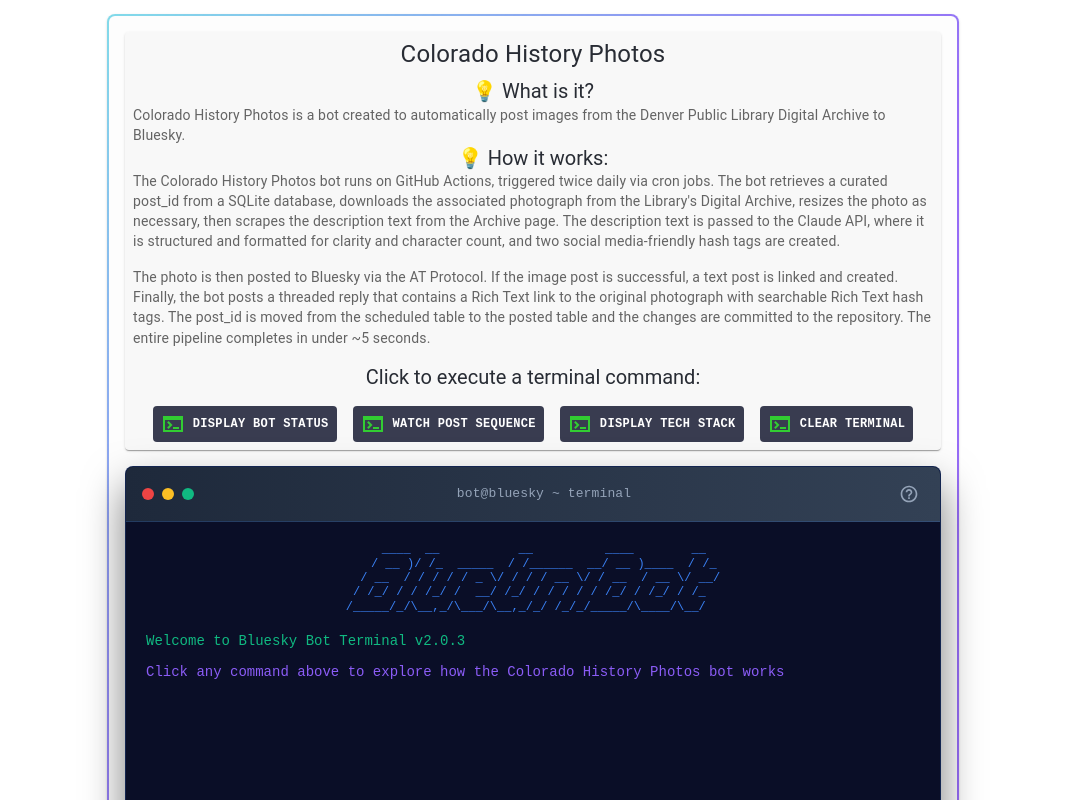
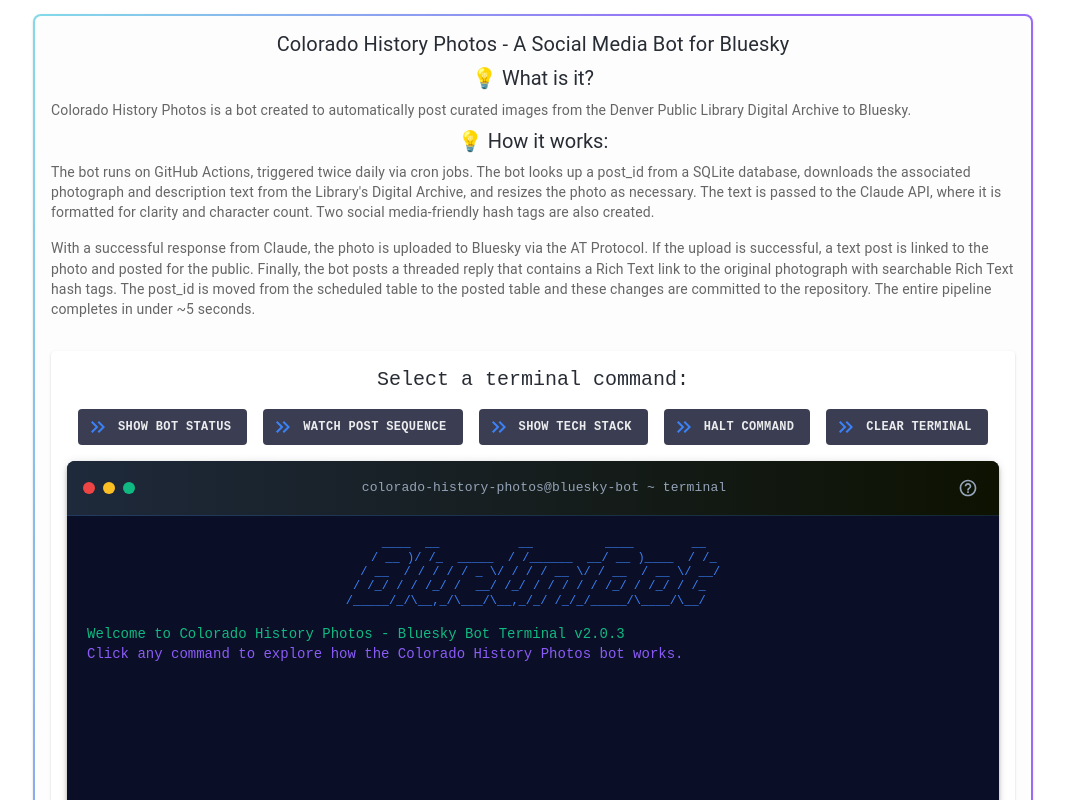
Before and after one commit to kawilliams8/resume, a React (Vite) app: page / in a window 1280 px wide. Shown: the part 1200-2000 px from the top of the page, without its empty margins (107-1172 px from the left). Built offline with nearby package versions, Linux system fonts and the light colour scheme.

Commit message:
Progress on the Bot explanation

```diff
--- a/src/components/Bot.tsx
+++ b/src/components/Bot.tsx
@@ -11,7 +11,9 @@
   Tooltip,
 } from "@mui/material";
 import { HelpOutline } from "@mui/icons-material";
-import { TerminalSharp } from "@mui/icons-material";
+import { KeyboardDoubleArrowRightTwoTone } from "@mui/icons-material";
+import { FavoriteBorder } from "@mui/icons-material";
+import { TooltipProps, tooltipClasses } from "@mui/material/Tooltip";
 
 const TerminalWindow = styled(Paper)(({}) => ({
   background: "#0a0e27",
@@ -19,12 +21,10 @@
   overflow: "hidden",
   fontFamily: '"JetBrains Mono", "Courier New", monospace',
   position: "relative",
-  boxShadow: "0 20px 40px rgba(0, 0, 0, 0.5)",
-  border: "1px solid rgba(59, 130, 246, 0.2)",
 }));
 
 const TerminalHeader = styled(Box)({
-  background: "linear-gradient(90deg, #1e293b 0%, #334155 100%)",
+  background: "linear-gradient(90deg, #1e293b 0%,rgb(13, 18, 1) 100%)",
   padding: "12px 16px",
   display: "flex",
   alignItems: "center",
@@ -66,14 +66,15 @@
 const TerminalLine = styled(Box)<{
   type?: "input" | "output" | "error" | "success" | "info";
 }>(({ type = "output" }) => ({
-  marginBottom: "8px",
+  lineHeight: "20px",
+  marginBottom: "0px",
   color:
     type === "input"
-      ? "#06b6d4"
+      ? "#06b6d4" // teal
       : type === "error"
-        ? "#ef4444"
+        ? "#ef4444" // red
         : type === "success"
-          ? "#10b981"
+          ? "#10b981" // green
           : type === "info"
             ? "#8b5cf6"
             : "#94a3b8",
@@ -99,15 +100,23 @@
 
 const SuggestionChip = styled(Button)(({}) => ({
   background: alpha("#0a0e27", 0.8),
-  color: "white",
-  fontFamily: '"JetBrains Mono", monospace',
+  color: alpha("#fff", 0.9),
+  fontFamily: '"JetBrains Mono", "Courier New", monospace',
   fontSize: "12px",
   cursor: "pointer",
   transition: "all 0.2s ease",
+  paddingRight: 3,
+  minWidth: "200px",
   "&:hover": {
     background: alpha("#0a0e27", 0.6),
     borderColor: "#3b82f6",
     color: "black",
+  },
+  "&:disabled": {
+    borderColor: "white",
+    color: alpha("#fff", 0.6),
+    cursor: "not-allowed",
+    pointerEvents: "auto",
   },
 }));
 
@@ -122,7 +131,8 @@
   fontSize: "11px",
   marginRight: "8px",
   marginTop: "4px",
-  marginBottom: "4px",
+  marginBottom: "14px",
+  lineHeight: "1rem",
 });
 
 const AsciiArt = styled(Box)({
@@ -130,9 +140,21 @@
   fontSize: "12px",
   lineHeight: "1.2",
   marginBottom: "16px",
-  fontFamily: "monospace",
+  fontFamily: '"JetBrains Mono", "Courier New", monospace',
   whiteSpace: "pre",
 });
+
+const HtmlTooltip = styled(({ className, ...props }: TooltipProps) => (
+  <Tooltip {...props} classes={{ popper: className }} />
+))(({ theme }) => ({
+  [`& .${tooltipClasses.tooltip}`]: {
+    backgroundColor: "#f5f5f9",
+    color: "rgba(0, 0, 0, 0.87)",
+    maxWidth: 220,
+    fontSize: theme.typography.pxToRem(12),
+    border: "1px solid #dadde9",
+  },
+}));
 
 // Terminal command data
 interface TerminalCommand {
@@ -222,30 +244,29 @@
     output: [
       { text: "Loading tech stack...", type: "info", delay: 300 },
       { text: "", delay: 100 },
-      { text: "🛠️  Core Technologies:", type: "info", delay: 200 },
+      { text: "🛠️ Core Technologies:", type: "info", delay: 200 },
       {
         text: "├─ Runtime: Node.js v20 (AWS Lambda)",
         delay: 100,
-        tech: ["Node.js", "AWS"],
+        tech: ["Node.js", "AWS", "nvm", "TypeScript"],
       },
       { text: "├─ Language: TypeScript 5.3", delay: 100, tech: ["TypeScript"] },
-      { text: "├─ Database: PostgreSQL 15", delay: 100, tech: ["PostgreSQL"] },
+      { text: "├─ Database: SQLite 3.46.1", delay: 100, tech: ["SQLite"] },
       {
-        text: "├─ Scheduler: Cron (every 2 hours)",
+        text: "├─ Scheduler: Cron (every 12 hours)",
         delay: 100,
         tech: ["Cron"],
       },
-      { text: "├─ AI: OpenAI GPT-4", delay: 100, tech: ["OpenAI"] },
+      { text: "├─ AI: Claude/Anthropic", delay: 100, tech: ["Claude API"] },
       {
         text: "├─ API: Bluesky AT Protocol",
         delay: 100,
         tech: ["Bluesky API"],
       },
-      { text: "└─ Monitoring: CloudWatch", delay: 100, tech: ["AWS"] },
       { text: "", delay: 100 },
       { text: "📦 Key Dependencies:", delay: 200 },
       { text: "├─ @atproto/api: ^0.7.0", delay: 100 },
-      { text: "├─ openai: ^4.20.0", delay: 100 },
+      { text: "├─ claude-api: ^4.20.0", delay: 100 },
       { text: "├─ node-cron: ^3.0.3", delay: 100 },
       { text: "└─ pg: ^8.11.3", delay: 100 },
     ],
@@ -255,25 +276,25 @@
     output: [
       { text: "Streaming recent logs...", type: "info", delay: 300 },
       { text: "[2024-03-15 09:23:01] Schedule trigger activated", delay: 200 },
-      { text: "[2024-03-15 09:23:02] Generating post...", delay: 150 },
+      { text: "[2024-03-15 09:23:02] Generating post...", delay: 110 },
       {
         text: "[2024-03-15 09:23:04] Post published: ID #8423",
         type: "success",
-        delay: 150,
+        delay: 110,
       },
-      { text: "[2024-03-15 11:23:01] Schedule trigger activated", delay: 150 },
-      { text: "[2024-03-15 11:23:02] Generating post...", delay: 150 },
+      { text: "[2024-03-15 11:23:01] Schedule trigger activated", delay: 110 },
+      { text: "[2024-03-15 11:23:02] Generating post...", delay: 110 },
       {
         text: "[2024-03-15 11:23:05] Post published: ID #8424",
         type: "success",
-        delay: 150,
+        delay: 110,
       },
-      { text: "[2024-03-15 13:23:01] Schedule trigger activated", delay: 150 },
-      { text: "[2024-03-15 13:23:02] Rate limit check...", delay: 150 },
+      { text: "[2024-03-15 13:23:01] Schedule trigger activated", delay: 110 },
+      { text: "[2024-03-15 13:23:02] Rate limit check...", delay: 110 },
       {
         text: "[2024-03-15 13:23:02] Skipping: Daily limit reached",
         type: "info",
-        delay: 150,
+        delay: 110,
       },
     ],
   },
@@ -306,7 +327,7 @@
           id: "1",
           content: (
             <TerminalLine type="success">
-              Welcome to Bluesky Bot Terminal v2.0.3
+              Welcome to Colorado History Photos - Bluesky Bot Terminal v2.0.3
             </TerminalLine>
           ),
         },
@@ -314,8 +335,8 @@
           id: "2",
           content: (
             <TerminalLine type="info">
-              Click any command above to explore how the Colorado History Photos
-              bot works
+              Click any command to explore how the Colorado History Photos bot
+              works.
             </TerminalLine>
           ),
         },
@@ -353,6 +374,22 @@
     };
 
     setLines((prev) => [...prev, commandLine]);
+
+    // Handle stop command
+    if (command === "stop") {
+      setLines([
+        {
+          id: "0",
+          content: (
+            <TerminalLine type="info">
+              Execution halted. Click any command above to continue.
+            </TerminalLine>
+          ),
+        },
+      ]);
+      setIsProcessing(false);
+      return;
+    }
 
     // Handle clear command
     if (command === "clear") {
@@ -396,9 +433,9 @@
         id: `out-${Date.now()}-${Math.random()}`,
         content: (
           <TerminalLine type={output.type || "output"}>
-            {output.text}
+            <span style={{ lineHeight: "30px" }}>&gt; {output.text}</span>
             {output.tech && (
-              <Box sx={{ mt: 0.5 }}>
+              <Box sx={{ ml: 1 }}>
                 {output.tech.map((tech) => (
                   <TechBadge key={tech}>{tech}</TechBadge>
                 ))}
@@ -428,28 +465,33 @@
   };
 
   return (
-    <Box sx={{ p: 3, maxWidth: "1000px", margin: "0 auto" }}>
-      <Stack spacing={3}>
-        <Box>
+    <Box
+      sx={{
+        p: 3,
+        width: { xs: "275px", sm: "550px", md: "800px", lg: "1000px" },
+      }}
+    >
       <Paper
+        elevation={1}
         sx={{
           p: 2,
           background:
-                "linear-gradient(#fdfdfd, #fdfdfd) padding-box, linear-gradient(135deg, rgba(6, 182, 212, 0.5) 0%, rgba(139, 92, 246, 0.9) 50%) border-box",
+            "linear-gradient(#fdfdfd, #fdfdfd) padding-box, linear-gradient(110deg, rgba(6, 182, 212, 0.5) 0%, rgba(139, 92, 246, 0.9) 50%) border-box",
           border: "2px solid transparent",
           borderRadius: 2,
         }}
       >
-            <Stack spacing={1}>
-              <Paper sx={{ background: alpha("#000", 0.02), p: 1 }}>
+        <Stack spacing={4}>
+          <Stack>
             <Typography
               variant="h4"
-                  sx={{ mb: 1, fontSize: "1.5rem", color: "#282c34" }}
+              sx={{ mb: 1, fontSize: { xs: "1.25rem" }, color: "#282c34" }}
             >
-                  Colorado History Photos
+              Colorado History Photos - A Social Media Bot for Bluesky
             </Typography>
+
             <Typography
-                  mt="2"
+              mb={1}
               variant="h5"
               sx={{
                 fontSize: "1.25rem",
@@ -463,11 +505,11 @@
               sx={{ color: "text.secondary", textAlign: "left" }}
             >
               Colorado History Photos is a bot created to automatically post
-                  images from the Denver Public Library Digital Archive to
+              curated images from the Denver Public Library Digital Archive to
               Bluesky.
             </Typography>
             <Typography
-                  mt="2"
+              my={1}
               variant="h5"
               sx={{
                 fontSize: "1.25rem",
@@ -480,82 +522,99 @@
               variant="body2"
               sx={{ color: "text.secondary", textAlign: "left" }}
             >
-                  The Colorado History Photos bot runs on GitHub Actions,
-                  triggered twice daily via cron jobs. The bot retrieves a
-                  curated post_id from a SQLite database, downloads the
-                  associated photograph from the Library's Digital Archive,
-                  resizes the photo as necessary, then scrapes the description
-                  text from the Archive page. The description text is passed to
-                  the Claude API, where it is structured and formatted for
-                  clarity and character count, and two social media-friendly
-                  hash tags are created.
+              The bot runs on GitHub Actions, triggered twice daily via cron
+              jobs. The bot looks up a post_id from a SQLite database, downloads
+              the associated photograph and description text from the Library's
+              Digital Archive, and resizes the photo as necessary. The text is
+              passed to the Claude API, where it is formatted for clarity and
+              character count. Two social media-friendly hash tags are also
+              created.
             </Typography>
             <Typography
               variant="body2"
               sx={{ color: "text.secondary", textAlign: "left", mt: 2 }}
             >
-                  The photo is then posted to Bluesky via the AT Protocol. If
-                  the image post is successful, a text post is linked and
-                  created. Finally, the bot posts a threaded reply that contains
-                  a Rich Text link to the original photograph with searchable
-                  Rich Text hash tags. The post_id is moved from the scheduled
-                  table to the posted table and the changes are committed to the
-                  repository. The entire pipeline completes in under ~5 seconds.
+              With a successful response from Claude, the photo is uploaded to
+              Bluesky via the AT Protocol. If the upload is successful, a text
+              post is linked to the photo and posted for the public. Finally,
+              the bot posts a threaded reply that contains a Rich Text link to
+              the original photograph with searchable Rich Text hash tags. The
+              post_id is moved from the scheduled table to the posted table and
+              these changes are committed to the repository. The entire pipeline
+              completes in under ~5 seconds.
             </Typography>
+          </Stack>
           {/* Command buttons */}
+          <Paper>
+            <Stack mb={2}>
               <Typography
                 variant="h5"
                 sx={{
+                  fontFamily: '"JetBrains Mono", "Courier New", monospace',
                   fontSize: "1.25rem",
                   color: "#282c34",
                   my: 2,
                 }}
               >
-                  Click to execute a terminal command:
+                Select a terminal command:
               </Typography>
               <Stack
                 direction="row"
                 spacing={2}
                 flexWrap="wrap"
                 useFlexGap
-                  justifyContent="center "
+                justifyContent="center"
               >
                 <SuggestionChip
                   onClick={() => executeCommand("bot status")}
                   disabled={isProcessing}
-                    sx={{ fontWeight: "bold" }}
+                  sx={{ fontWeight: "bold", pr: 2, minWidth: { lg: 110 } }}
                 >
-                    <TerminalSharp sx={{ mr: 1, color: "limegreen" }} />
-                    DISPLAY BOT STATUS
+                  <KeyboardDoubleArrowRightTwoTone
+                    sx={{ mr: 1, color: "#3b82f6" }}
+                  />
+                  SHOW BOT STATUS
                 </SuggestionChip>
                 <SuggestionChip
                   onClick={() => executeCommand("bot run")}
                   disabled={isProcessing}
-                    sx={{ fontWeight: "bold" }}
+                  sx={{ fontWeight: "bold", pr: 2, minWidth: { lg: 110 } }}
                 >
-                    <TerminalSharp sx={{ mr: 1, color: "limegreen" }} />
+                  <KeyboardDoubleArrowRightTwoTone
+                    sx={{ mr: 1, color: "#3b82f6" }}
+                  />
                   WATCH POST SEQUENCE
                 </SuggestionChip>
                 <SuggestionChip
                   onClick={() => executeCommand("bot tech")}
                   disabled={isProcessing}
-                    sx={{ fontWeight: "bold" }}
+                  sx={{ fontWeight: "bold", pr: 2, minWidth: { lg: 110 } }}
                 >
-                    <TerminalSharp sx={{ mr: 1, color: "limegreen" }} />
-                    DISPLAY TECH STACK
+                  <KeyboardDoubleArrowRightTwoTone
+                    sx={{ mr: 1, color: "#3b82f6" }}
+                  />
+                  SHOW TECH STACK
+                </SuggestionChip>
+                <SuggestionChip
+                  onClick={() => executeCommand("stop")}
+                  sx={{ fontWeight: "bold", pr: 2, minWidth: { lg: 110 } }}
+                >
+                  <KeyboardDoubleArrowRightTwoTone
+                    sx={{ mr: 1, color: "#3b82f6" }}
+                  />
+                  HALT COMMAND
                 </SuggestionChip>
                 <SuggestionChip
                   onClick={() => executeCommand("clear")}
-                    disabled={isProcessing}
-                    sx={{ fontWeight: "bold" }}
+                  sx={{ fontWeight: "bold", pr: 2, minWidth: { lg: 110 } }}
                 >
-                    <TerminalSharp sx={{ mr: 1, color: "limegreen" }} />
+                  <KeyboardDoubleArrowRightTwoTone
+                    sx={{ mr: 1, color: "#3b82f6" }}
+                  />
                   CLEAR TERMINAL
                 </SuggestionChip>
               </Stack>
-              </Paper>
-            </Stack>
-            <TerminalWindow elevation={8} sx={{ mt: 2 }}>
+              <TerminalWindow elevation={4} sx={{ mt: 2, mx: 2 }}>
                 <TerminalHeader>
                   <TerminalButton color="#ef4444" onClick={handleReset} />
                   <TerminalButton color="#fbbf24" />
@@ -566,16 +625,50 @@
                       textAlign: "center",
                       fontSize: "13px",
                       color: "#94a3b8",
-                    fontFamily: "monospace",
+                      fontFamily: '"JetBrains Mono", "Courier New", monospace',
                     }}
                   >
-                  bot@bluesky ~ terminal
+                    colorado-history-photos@bluesky-bot ~ terminal
                   </Typography>
-                <Tooltip title="About this terminal">
+                  <HtmlTooltip
+                    id="thing"
+                    title={
+                      <React.Fragment>
+                        <Box sx={{ p: 1 }}>
+                          <Typography variant="body1" mb={1}>
+                            Is this a real Terminal app?
+                          </Typography>
+                          <Typography variant="body2" mb={1}>
+                            Nope, please click around without fear. It's
+                            standard JavaScript that uses complex CSS to look
+                            like something it isn't. It's a visual gag set up to
+                            show off more skills and explain something really
+                            complex.
+                          </Typography>
+                          <Typography variant="body1" mb={1}>
+                            Does it control your real Bluesky bot code?
+                          </Typography>
+                          <Typography variant="body2" mb={1}>
+                            Not at all. It is not connected to GitHub, Bluesky,
+                            or anything outside of this website.
+                          </Typography>
+                          <Stack sx={{ justifySelf: "flex-end" }}>
+                            <FavoriteBorder
+                              sx={{
+                                textAlign: "right",
+                                fontSize: "28px",
+                                color: "salmon",
+                              }}
+                            />
+                          </Stack>
+                        </Box>
+                      </React.Fragment>
+                    }
+                  >
                     <IconButton size="small" sx={{ color: "#94a3b8" }}>
                       <HelpOutline fontSize="small" />
                     </IconButton>
-                </Tooltip>
+                  </HtmlTooltip>
                 </TerminalHeader>
 
                 <TerminalBody ref={terminalBodyRef}>
@@ -584,9 +677,10 @@
                   ))}
                 </TerminalBody>
               </TerminalWindow>
+            </Stack>
           </Paper>
-        </Box>
         </Stack>
+      </Paper>
     </Box>
   );
 };
```
Lines whose indentation alone changed are shown as unchanged.
